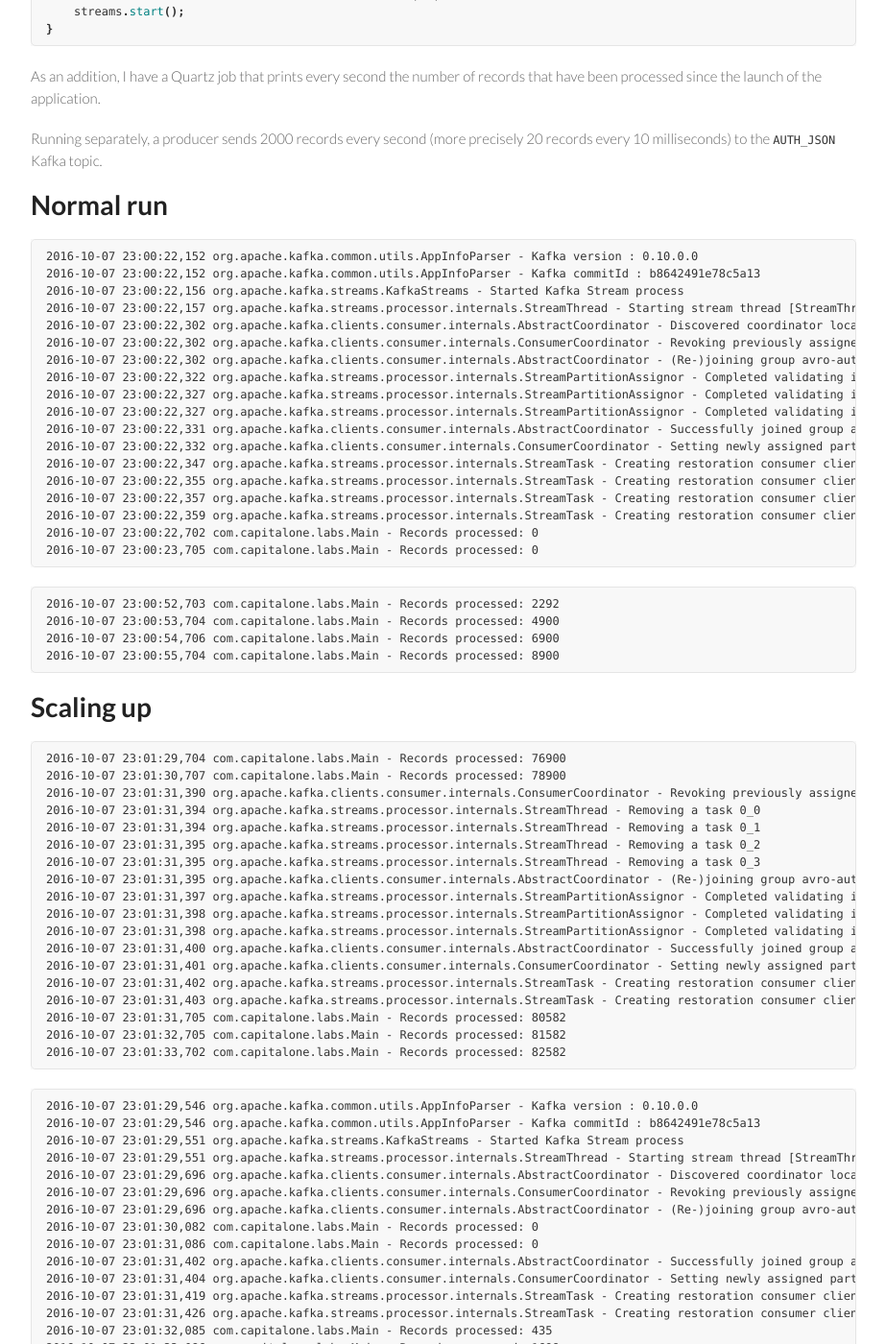
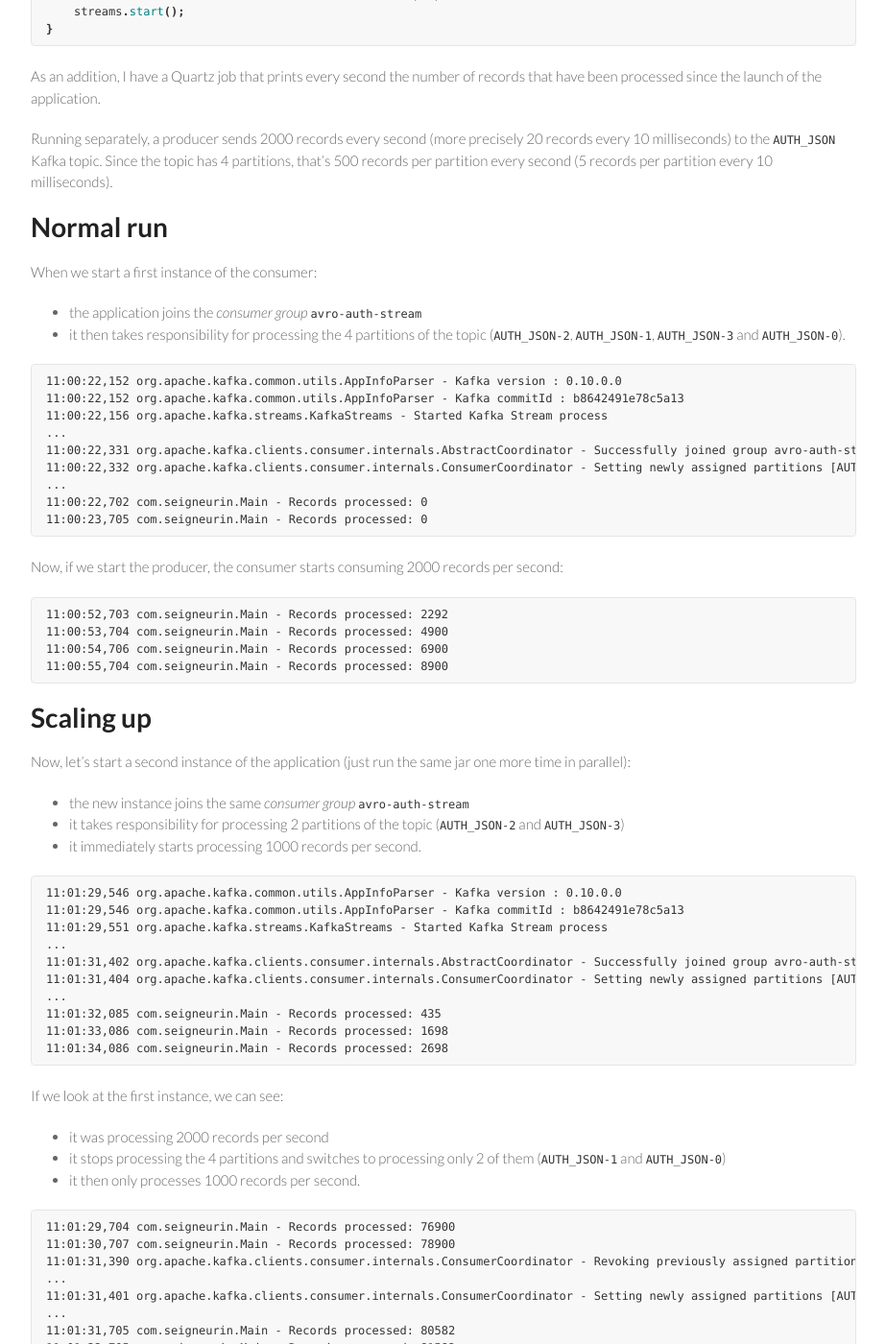
Before and after one commit to aseigneurin/aseigneurin.github.io, a Jekyll site: the page built from _posts/2016-10-10-kafka-streams-scaling-up-or-down.md, in a window 1280 px wide and 1400 px high, scrolled down 1511 px. Shown: the whole window at 96% size, without its empty margins (178-1101 px from the left). Built offline with Jekyll 4.4.1, drawn with Linux system fonts in a browser that asks for light colours; nearby versions of some CDN libraries; some of the changed text lies outside the part shown.

Commit message:
kafka streams - content almost ready

````diff
--- a/_posts/2016-10-10-kafka-streams-scaling-up-or-down.md
+++ b/_posts/2016-10-10-kafka-streams-scaling-up-or-down.md
@@ -1,12 +1,12 @@
 ---
 layout: post
 title:  "Kafka Streams - Scaling up or down"
-date:   2016-10-10 11:00:00
+date:   2016-10-07 11:00:00
 tags: kafka streams
 language: EN
 ---
 
-Kafka Streams is a new component of the Kafka platform. It is a library designed as a lightweight library to process data from and to Kafka. In this post, I'm not going to go through a full tutorial of Kafka Streams but, instead, see how it behaves as regards to scaling. By scaling, I mean how Kafka Streams behaves when you add or remove nodes.
+Kafka Streams is a new component of the Kafka platform. It is a lightweight library designed to process data from and to Kafka. In this post, I'm not going to go through a full tutorial of Kafka Streams but, instead, see how it behaves as regards to scaling. By scaling, I mean the process of adding or removing nodes to increase or decrease the processing power.
 
 # The theory
 
@@ -27,7 +27,7 @@ Given the condition described above, I have created a topic named `AUTH_JSON` wi
 $ .../confluent-3.0.0/bin/kafka-topics --create --topic AUTH_JSON --partitions 4 --replication-factor 1 --zookeeper localhost:2182
 ```
 
-I have also created the output topic - `AUTH_AVRO` - but the number of partitions has no incidence here.
+I have also created the output topic (`AUTH_AVRO`) but the number of partitions has no incidence here.
 
 The consumer application is a standalone Java application. I included the dependencies to the Kafka client and to Kafka Streams using Maven:
 
@@ -74,112 +74,107 @@ public static void main(String[] args) throws SchedulerException {
 
 As an addition, I have a Quartz job that prints every second the number of records that have been processed since the launch of the application.
 
-Running separately, a producer sends 2000 records every second (more precisely 20 records every 10 milliseconds) to the `AUTH_JSON` Kafka topic.
+Running separately, a producer sends 2000 records every second (more precisely 20 records every 10 milliseconds) to the `AUTH_JSON` Kafka topic. Since the topic has 4 partitions, that's 500 records per partition every second (5 records per partition every 10 milliseconds).
 
 # Normal run
 
+When we start a first instance of the consumer:
+
+- the application joins the *consumer group* `avro-auth-stream`
+- it then takes responsibility for processing the 4 partitions of the topic (`AUTH_JSON-2`, `AUTH_JSON-1`, `AUTH_JSON-3` and `AUTH_JSON-0`).
 
 ```
-2016-10-07 23:00:22,152 org.apache.kafka.common.utils.AppInfoParser - Kafka version : 0.10.0.0
-2016-10-07 23:00:22,152 org.apache.kafka.common.utils.AppInfoParser - Kafka commitId : b8642491e78c5a13
-2016-10-07 23:00:22,156 org.apache.kafka.streams.KafkaStreams - Started Kafka Stream process
-2016-10-07 23:00:22,157 org.apache.kafka.streams.processor.internals.StreamThread - Starting stream thread [StreamThread-1]
-2016-10-07 23:00:22,302 org.apache.kafka.clients.consumer.internals.AbstractCoordinator - Discovered coordinator localhost:9093 (id: 2147483647 rack: null) for group avro-auth-stream-5.
-2016-10-07 23:00:22,302 org.apache.kafka.clients.consumer.internals.ConsumerCoordinator - Revoking previously assigned partitions [] for group avro-auth-stream-5
-2016-10-07 23:00:22,302 org.apache.kafka.clients.consumer.internals.AbstractCoordinator - (Re-)joining group avro-auth-stream-5
-2016-10-07 23:00:22,322 org.apache.kafka.streams.processor.internals.StreamPartitionAssignor - Completed validating internal topics in partition assignor.
-2016-10-07 23:00:22,327 org.apache.kafka.streams.processor.internals.StreamPartitionAssignor - Completed validating internal topics in partition assignor.
-2016-10-07 23:00:22,327 org.apache.kafka.streams.processor.internals.StreamPartitionAssignor - Completed validating internal topics in partition assignor.
-2016-10-07 23:00:22,331 org.apache.kafka.clients.consumer.internals.AbstractCoordinator - Successfully joined group avro-auth-stream-5 with generation 1
-2016-10-07 23:00:22,332 org.apache.kafka.clients.consumer.internals.ConsumerCoordinator - Setting newly assigned partitions [AUTH_JSON-2, AUTH_JSON-1, AUTH_JSON-3, AUTH_JSON-0] for group avro-auth-stream-5
-2016-10-07 23:00:22,347 org.apache.kafka.streams.processor.internals.StreamTask - Creating restoration consumer client for stream task #0_0
-2016-10-07 23:00:22,355 org.apache.kafka.streams.processor.internals.StreamTask - Creating restoration consumer client for stream task #0_1
-2016-10-07 23:00:22,357 org.apache.kafka.streams.processor.internals.StreamTask - Creating restoration consumer client for stream task #0_2
-2016-10-07 23:00:22,359 org.apache.kafka.streams.processor.internals.StreamTask - Creating restoration consumer client for stream task #0_3
-2016-10-07 23:00:22,702 com.capitalone.labs.Main - Records processed: 0
-2016-10-07 23:00:23,705 com.capitalone.labs.Main - Records processed: 0
+11:00:22,152 org.apache.kafka.common.utils.AppInfoParser - Kafka version : 0.10.0.0
+11:00:22,152 org.apache.kafka.common.utils.AppInfoParser - Kafka commitId : b8642491e78c5a13
+11:00:22,156 org.apache.kafka.streams.KafkaStreams - Started Kafka Stream process
+...
+11:00:22,331 org.apache.kafka.clients.consumer.internals.AbstractCoordinator - Successfully joined group avro-auth-stream with generation 1
+11:00:22,332 org.apache.kafka.clients.consumer.internals.ConsumerCoordinator - Setting newly assigned partitions [AUTH_JSON-2, AUTH_JSON-1, AUTH_JSON-3, AUTH_JSON-0] for group avro-auth-stream
+...
+11:00:22,702 com.seigneurin.Main - Records processed: 0
+11:00:23,705 com.seigneurin.Main - Records processed: 0
 ```
 
+Now, if we start the producer, the consumer starts consuming 2000 records per second:
+
 ```
-2016-10-07 23:00:52,703 com.capitalone.labs.Main - Records processed: 2292
-2016-10-07 23:00:53,704 com.capitalone.labs.Main - Records processed: 4900
-2016-10-07 23:00:54,706 com.capitalone.labs.Main - Records processed: 6900
-2016-10-07 23:00:55,704 com.capitalone.labs.Main - Records processed: 8900
+11:00:52,703 com.seigneurin.Main - Records processed: 2292
+11:00:53,704 com.seigneurin.Main - Records processed: 4900
+11:00:54,706 com.seigneurin.Main - Records processed: 6900
+11:00:55,704 com.seigneurin.Main - Records processed: 8900
 ```
 
 # Scaling up
 
+Now, let's start a second instance of the application (just run the same jar one more time in parallel):
+
+- the new instance joins the same *consumer group* `avro-auth-stream`
+- it takes responsibility for processing 2 partitions of the topic (`AUTH_JSON-2` and `AUTH_JSON-3`)
+- it immediately starts processing 1000 records per second.
+
 ```
-2016-10-07 23:01:29,704 com.capitalone.labs.Main - Records processed: 76900
-2016-10-07 23:01:30,707 com.capitalone.labs.Main - Records processed: 78900
-2016-10-07 23:01:31,390 org.apache.kafka.clients.consumer.internals.ConsumerCoordinator - Revoking previously assigned partitions [AUTH_JSON-2, AUTH_JSON-1, AUTH_JSON-3, AUTH_JSON-0] for group avro-auth-stream-5
-2016-10-07 23:01:31,394 org.apache.kafka.streams.processor.internals.StreamThread - Removing a task 0_0
-2016-10-07 23:01:31,394 org.apache.kafka.streams.processor.internals.StreamThread - Removing a task 0_1
-2016-10-07 23:01:31,395 org.apache.kafka.streams.processor.internals.StreamThread - Removing a task 0_2
-2016-10-07 23:01:31,395 org.apache.kafka.streams.processor.internals.StreamThread - Removing a task 0_3
-2016-10-07 23:01:31,395 org.apache.kafka.clients.consumer.internals.AbstractCoordinator - (Re-)joining group avro-auth-stream-5
-2016-10-07 23:01:31,397 org.apache.kafka.streams.processor.internals.StreamPartitionAssignor - Completed validating internal topics in partition assignor.
-2016-10-07 23:01:31,398 org.apache.kafka.streams.processor.internals.StreamPartitionAssignor - Completed validating internal topics in partition assignor.
-2016-10-07 23:01:31,398 org.apache.kafka.streams.processor.internals.StreamPartitionAssignor - Completed validating internal topics in partition assignor.
-2016-10-07 23:01:31,400 org.apache.kafka.clients.consumer.internals.AbstractCoordinator - Successfully joined group avro-auth-stream-5 with generation 2
-2016-10-07 23:01:31,401 org.apache.kafka.clients.consumer.internals.ConsumerCoordinator - Setting newly assigned partitions [AUTH_JSON-1, AUTH_JSON-0] for group avro-auth-stream-5
-2016-10-07 23:01:31,402 org.apache.kafka.streams.processor.internals.StreamTask - Creating restoration consumer client for stream task #0_0
-2016-10-07 23:01:31,403 org.apache.kafka.streams.processor.internals.StreamTask - Creating restoration consumer client for stream task #0_1
-2016-10-07 23:01:31,705 com.capitalone.labs.Main - Records processed: 80582
-2016-10-07 23:01:32,705 com.capitalone.labs.Main - Records processed: 81582
-2016-10-07 23:01:33,702 com.capitalone.labs.Main - Records processed: 82582
+11:01:29,546 org.apache.kafka.common.utils.AppInfoParser - Kafka version : 0.10.0.0
+11:01:29,546 org.apache.kafka.common.utils.AppInfoParser - Kafka commitId : b8642491e78c5a13
+11:01:29,551 org.apache.kafka.streams.KafkaStreams - Started Kafka Stream process
+...
+11:01:31,402 org.apache.kafka.clients.consumer.internals.AbstractCoordinator - Successfully joined group avro-auth-stream with generation 2
+11:01:31,404 org.apache.kafka.clients.consumer.internals.ConsumerCoordinator - Setting newly assigned partitions [AUTH_JSON-2, AUTH_JSON-3] for group avro-auth-stream
+...
+11:01:32,085 com.seigneurin.Main - Records processed: 435
+11:01:33,086 com.seigneurin.Main - Records processed: 1698
+11:01:34,086 com.seigneurin.Main - Records processed: 2698
 ```
 
+If we look at the first instance, we can see:
+
+- it was processing 2000 records per second
+- it stops processing the 4 partitions and switches to processing only 2 of them (`AUTH_JSON-1` and `AUTH_JSON-0`)
+- it then only processes 1000 records per second.
 
 ```
-2016-10-07 23:01:29,546 org.apache.kafka.common.utils.AppInfoParser - Kafka version : 0.10.0.0
-2016-10-07 23:01:29,546 org.apache.kafka.common.utils.AppInfoParser - Kafka commitId : b8642491e78c5a13
-2016-10-07 23:01:29,551 org.apache.kafka.streams.KafkaStreams - Started Kafka Stream process
-2016-10-07 23:01:29,551 org.apache.kafka.streams.processor.internals.StreamThread - Starting stream thread [StreamThread-1]
-2016-10-07 23:01:29,696 org.apache.kafka.clients.consumer.internals.AbstractCoordinator - Discovered coordinator localhost:9093 (id: 2147483647 rack: null) for group avro-auth-stream-5.
-2016-10-07 23:01:29,696 org.apache.kafka.clients.consumer.internals.ConsumerCoordinator - Revoking previously assigned partitions [] for group avro-auth-stream-5
-2016-10-07 23:01:29,696 org.apache.kafka.clients.consumer.internals.AbstractCoordinator - (Re-)joining group avro-auth-stream-5
-2016-10-07 23:01:30,082 com.capitalone.labs.Main - Records processed: 0
-2016-10-07 23:01:31,086 com.capitalone.labs.Main - Records processed: 0
-2016-10-07 23:01:31,402 org.apache.kafka.clients.consumer.internals.AbstractCoordinator - Successfully joined group avro-auth-stream-5 with generation 2
-2016-10-07 23:01:31,404 org.apache.kafka.clients.consumer.internals.ConsumerCoordinator - Setting newly assigned partitions [AUTH_JSON-2, AUTH_JSON-3] for group avro-auth-stream-5
-2016-10-07 23:01:31,419 org.apache.kafka.streams.processor.internals.StreamTask - Creating restoration consumer client for stream task #0_2
-2016-10-07 23:01:31,426 org.apache.kafka.streams.processor.internals.StreamTask - Creating restoration consumer client for stream task #0_3
-2016-10-07 23:01:32,085 com.capitalone.labs.Main - Records processed: 435
-2016-10-07 23:01:33,086 com.capitalone.labs.Main - Records processed: 1698
-2016-10-07 23:01:34,086 com.capitalone.labs.Main - Records processed: 2698
+11:01:29,704 com.seigneurin.Main - Records processed: 76900
+11:01:30,707 com.seigneurin.Main - Records processed: 78900
+11:01:31,390 org.apache.kafka.clients.consumer.internals.ConsumerCoordinator - Revoking previously assigned partitions [AUTH_JSON-2, AUTH_JSON-1, AUTH_JSON-3, AUTH_JSON-0] for group avro-auth-stream
+...
+11:01:31,401 org.apache.kafka.clients.consumer.internals.ConsumerCoordinator - Setting newly assigned partitions [AUTH_JSON-1, AUTH_JSON-0] for group avro-auth-stream
+...
+11:01:31,705 com.seigneurin.Main - Records processed: 80582
+11:01:32,705 com.seigneurin.Main - Records processed: 81582
+11:01:33,702 com.seigneurin.Main - Records processed: 82582
 ```
+
+**Scaling up is trivial: start a new instance and it will take its share of the load.**
 
 # Scaling down
 
+Now, let's kill one of the instances:
+
 ```
-2016-10-07 23:01:43,087 com.capitalone.labs.Main - Records processed: 11698
+11:01:43,087 com.seigneurin.Main - Records processed: 11698
 
 Process finished with exit code 130
+```
+
+Here is what happens on the remaining instance:
+
+- before stopping the other instance, it is processing 1000 records per second
+- **for 30 seconds, nothing changes**: it keeps processing 1000 records per second
+- once the 30 seconds period is over, this instance takes back the responsibility of the 4 partitions (`AUTH_JSON-2`, `AUTH_JSON-1`, `AUTH_JSON-3` and `AUTH_JSON-0`)
+- once done, it catches up with the processing of the 30000 records (30 seconds * 1000 records per second) that have not been processed (from 121582 to 158108 below)
+- it finally runs smoothly again, processing 2000 records per second.
 
 ```
-
+11:01:42,705 com.seigneurin.Main - Records processed: 91582
+11:01:43,702 com.seigneurin.Main - Records processed: 92582
+11:01:44,704 com.seigneurin.Main - Records processed: 93582
+...
+11:02:12,705 com.seigneurin.Main - Records processed: 121582
+11:02:13,410 org.apache.kafka.clients.consumer.internals.ConsumerCoordinator - Revoking previously assigned partitions [AUTH_JSON-1, AUTH_JSON-0] for group avro-auth-stream
+...
+11:02:13,415 org.apache.kafka.clients.consumer.internals.ConsumerCoordinator - Setting newly assigned partitions [AUTH_JSON-2, AUTH_JSON-1, AUTH_JSON-3, AUTH_JSON-0] for group avro-auth-stream
+...
+11:02:13,705 com.seigneurin.Main - Records processed: 128171
+11:02:14,705 com.seigneurin.Main - Records processed: 158108
+11:02:15,704 com.seigneurin.Main - Records processed: 168900
+11:02:16,703 com.seigneurin.Main - Records processed: 170900
 ```
-2016-10-07 23:01:42,705 com.capitalone.labs.Main - Records processed: 91582
-2016-10-07 23:01:43,702 com.capitalone.labs.Main - Records processed: 92582
-2016-10-07 23:01:44,704 com.capitalone.labs.Main - Records processed: 93582
-...
-2016-10-07 23:02:12,705 com.capitalone.labs.Main - Records processed: 121582
-2016-10-07 23:02:13,410 org.apache.kafka.clients.consumer.internals.ConsumerCoordinator - Revoking previously assigned partitions [AUTH_JSON-1, AUTH_JSON-0] for group avro-auth-stream-5
-2016-10-07 23:02:13,412 org.apache.kafka.streams.processor.internals.StreamThread - Removing a task 0_0
-2016-10-07 23:02:13,412 org.apache.kafka.streams.processor.internals.StreamThread - Removing a task 0_1
-2016-10-07 23:02:13,413 org.apache.kafka.clients.consumer.internals.AbstractCoordinator - (Re-)joining group avro-auth-stream-5
-2016-10-07 23:02:13,414 org.apache.kafka.streams.processor.internals.StreamPartitionAssignor - Completed validating internal topics in partition assignor.
-2016-10-07 23:02:13,414 org.apache.kafka.streams.processor.internals.StreamPartitionAssignor - Completed validating internal topics in partition assignor.
-2016-10-07 23:02:13,414 org.apache.kafka.streams.processor.internals.StreamPartitionAssignor - Completed validating internal topics in partition assignor.
-2016-10-07 23:02:13,415 org.apache.kafka.clients.consumer.internals.AbstractCoordinator - Successfully joined group avro-auth-stream-5 with generation 3
-2016-10-07 23:02:13,415 org.apache.kafka.clients.consumer.internals.ConsumerCoordinator - Setting newly assigned partitions [AUTH_JSON-2, AUTH_JSON-1, AUTH_JSON-3, AUTH_JSON-0] for group avro-auth-stream-5
-2016-10-07 23:02:13,415 org.apache.kafka.streams.processor.internals.StreamTask - Creating restoration consumer client for stream task #0_0
-2016-10-07 23:02:13,416 org.apache.kafka.streams.processor.internals.StreamTask - Creating restoration consumer client for stream task #0_1
-2016-10-07 23:02:13,417 org.apache.kafka.streams.processor.internals.StreamTask - Creating restoration consumer client for stream task #0_2
-2016-10-07 23:02:13,417 org.apache.kafka.streams.processor.internals.StreamTask - Creating restoration consumer client for stream task #0_3
-2016-10-07 23:02:13,705 com.capitalone.labs.Main - Records processed: 128171
-2016-10-07 23:02:14,705 com.capitalone.labs.Main - Records processed: 158108
-2016-10-07 23:02:15,704 com.capitalone.labs.Main - Records processed: 168900
-2016-10-07 23:02:16,703 com.capitalone.labs.Main - Records processed: 170900
-```
````
Also changed, not shown: other parts of _posts/2016-10-10-kafka-streams-scaling-up-or-down.md (+1 -1 lines).
